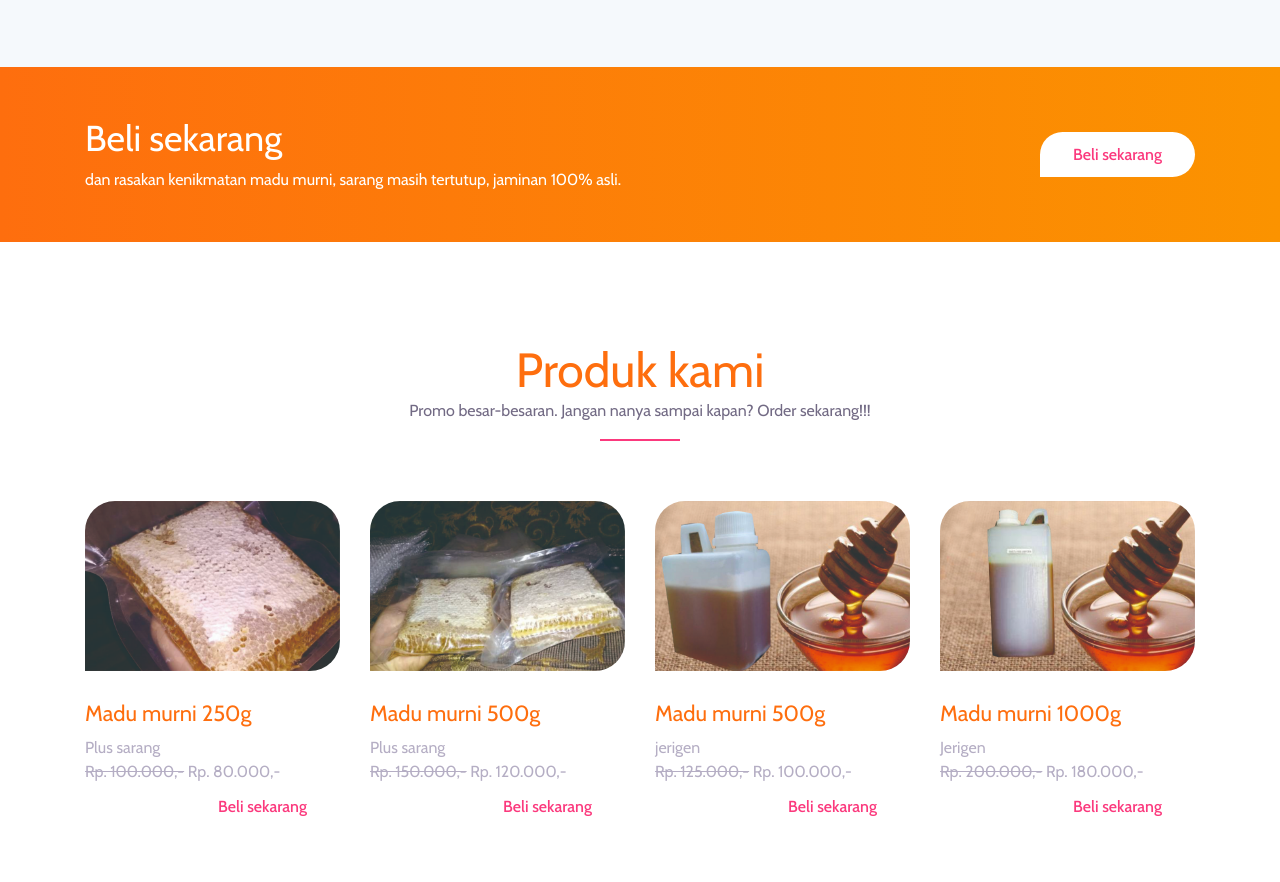
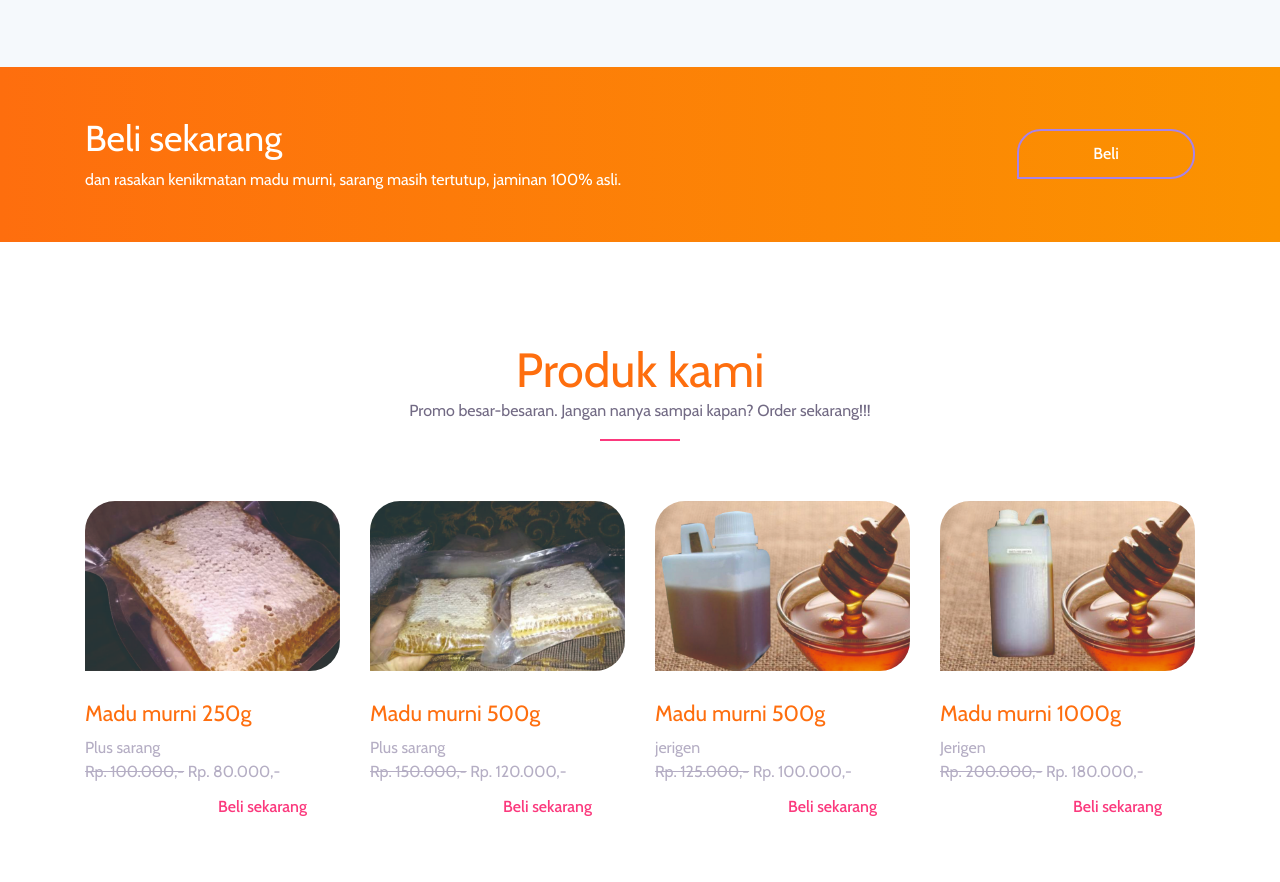
Before and after one commit to elshobah/madumurni1, a plain HTML site: page index.html in a window 1280 px wide. Shown: the part 4624-5506 px from the top of the page. Drawn offline with nearby package versions, Linux system fonts and the light colour scheme.

Commit message:
Update index.html

```diff
--- a/index.html
+++ b/index.html
@@ -533,8 +533,8 @@
                     </div>
                 </div>
                 <div class="col-md-4">
-                    <div class="get-started-button wow bounceInDown" data-wow-delay="0.5s">
-                        <a href="www.bukalapak.com/u/elshobah99">Beli sekarang</a>
+                    <div class="sing-up-button d-none d-lg-block">
+                        <a href="#produk">Beli</a>
                     </div>
                 </div>
             </div>
```
